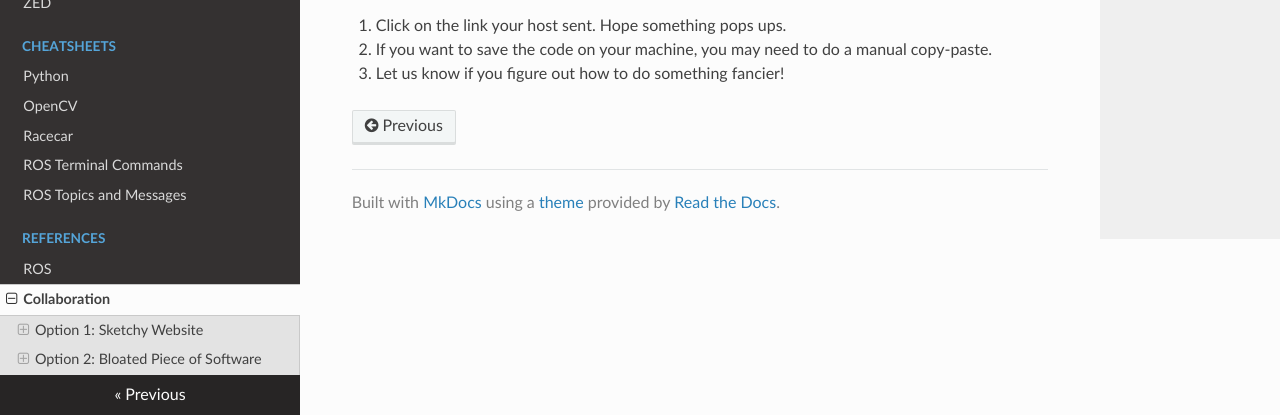
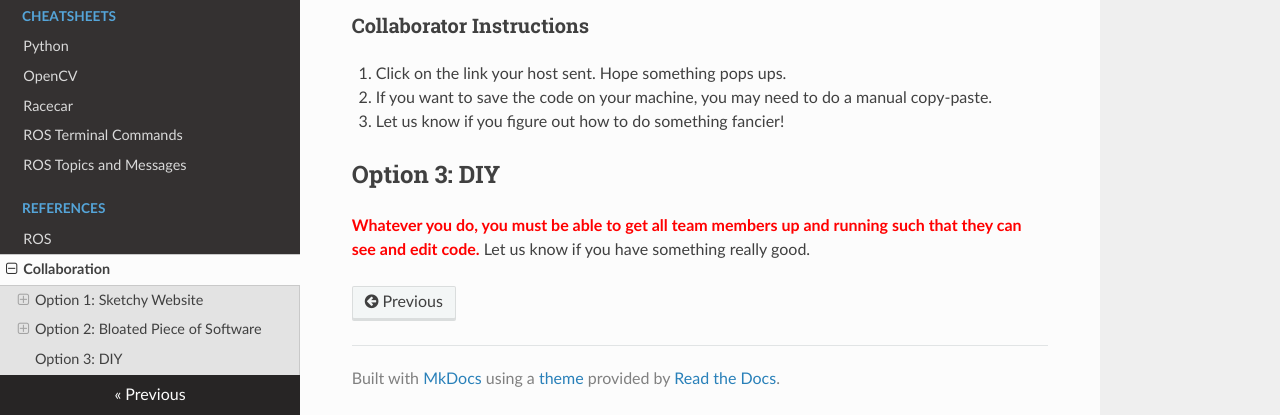
Before and after one commit to ChrisLindland/racecar-website, an MkDocs documentation site: the page built from docs/collab/collab.md, in a window 1280 px wide and 900 px high, scrolled down 3491 px, cut to the strip 485-900 px from the top of the window. Built offline with MkDocs 1.6.1, drawn with Linux system fonts in a browser that asks for light colours; nearby versions of some CDN libraries; some of the changed text lies outside the part shown.

Commit message:
Update collab.md

```diff
--- a/docs/collab/collab.md
+++ b/docs/collab/collab.md
@@ -41,6 +41,7 @@ Disadvantages: gross and cluttered interface, confusing networking, becoming a m
 ![](img/liveshare4.png)
 
 ### Host Instructions
+*Note: In this configuration, the host will be responsible for storing files and running them on the car.*
 
 1. On the bottom tab thing, click "Live Share".
 ![](img/liveshare5.png)
@@ -61,3 +62,8 @@ If you do miss it, you can get it again from:
 1. Click on the link your host sent. Hope something pops ups.
 2. If you want to save the code on your machine, you may need to do a manual copy-paste.
 3. Let us know if you figure out how to do something fancier!
+
+## Option 3: DIY
+
+<font color="FF0000"> **Whatever you do, you must be able to get all team members up and running such that they can see and edit code.** </font>
+Let us know if you have something really good.
```
